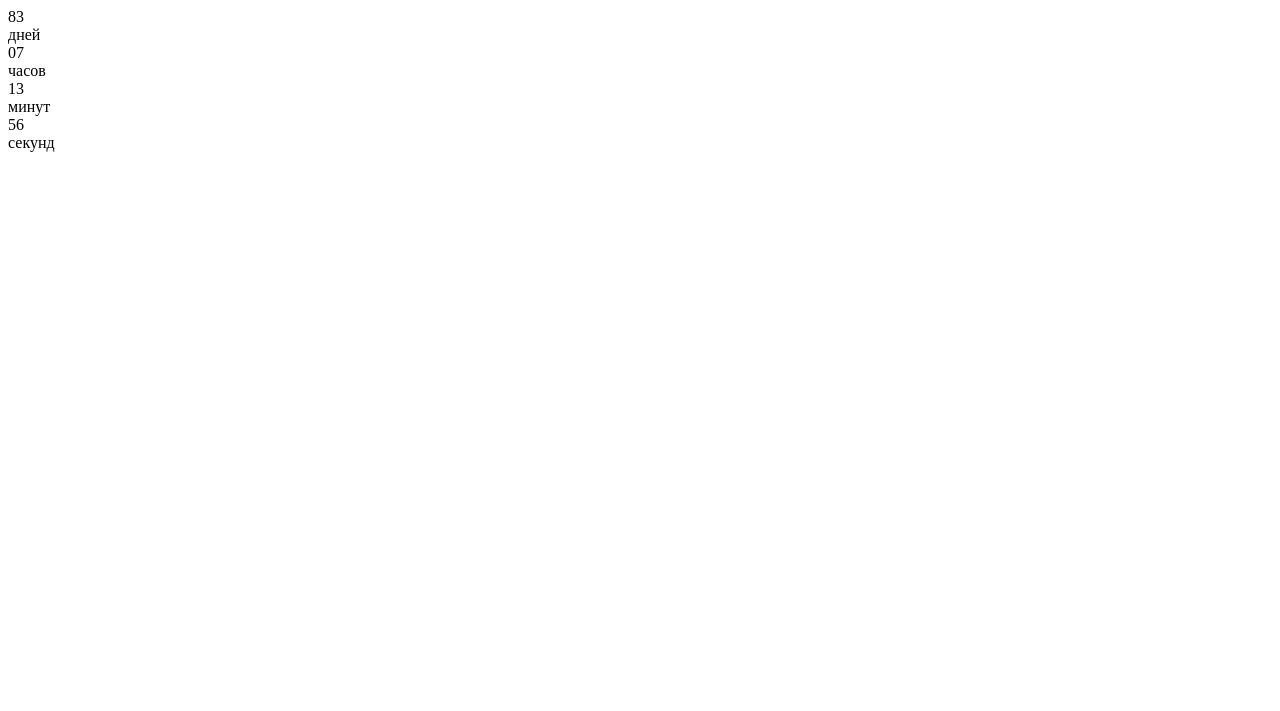
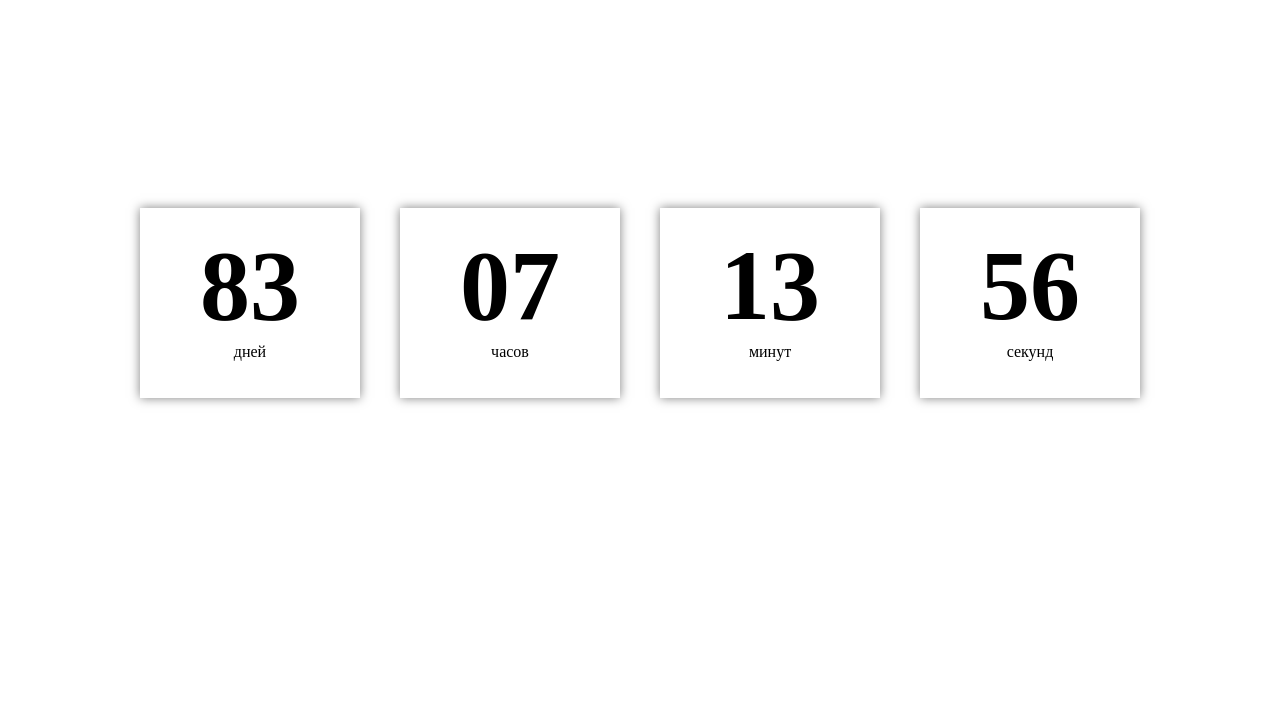
Before and after one commit to NickK565/timer-script, a plain HTML site: page index.html in a window 1280 px wide. Drawn offline with Linux system fonts and the light colour scheme.

Commit message:
Update index.html

```diff
--- a/index.html
+++ b/index.html
@@ -8,6 +8,38 @@
     <title>Document</title>
 </head>
 <body>
+
+    <style>
+    .promotion-timer{
+    display: flex;
+    justify-content: center;
+    align-items: center;
+    align-content: center;
+}
+
+.timer{
+    text-align: center;
+    margin-top: 200px;
+    width: 1000px;
+    height: 500px;
+    display: flex;
+    justify-content: space-between;
+}
+
+.timer-block{
+    height: 150px;
+    padding: 20px;
+    box-shadow:  0 0 10px rgba(0,0, 0, 0.5);
+}
+
+#days,#hours, #minutes, #seconds{
+    margin: 40px;
+    font-size: 100px;
+    font-weight: bold;
+
+}</style>
+
+
     <div class="promotion-timer">
         <div class="timer">
           <div class="timer-block">
```
